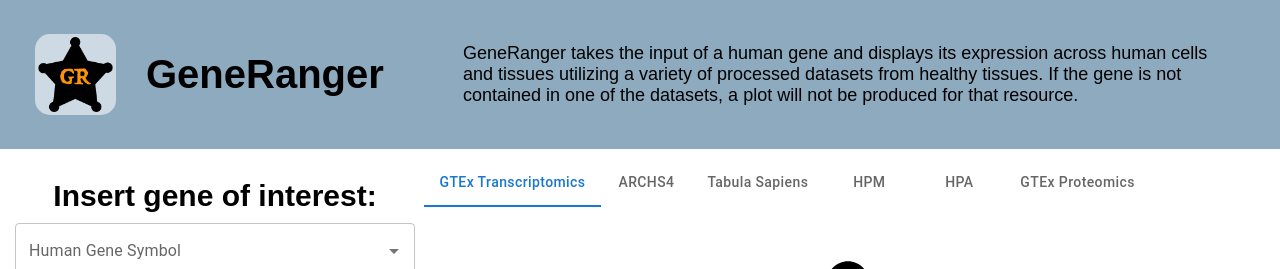
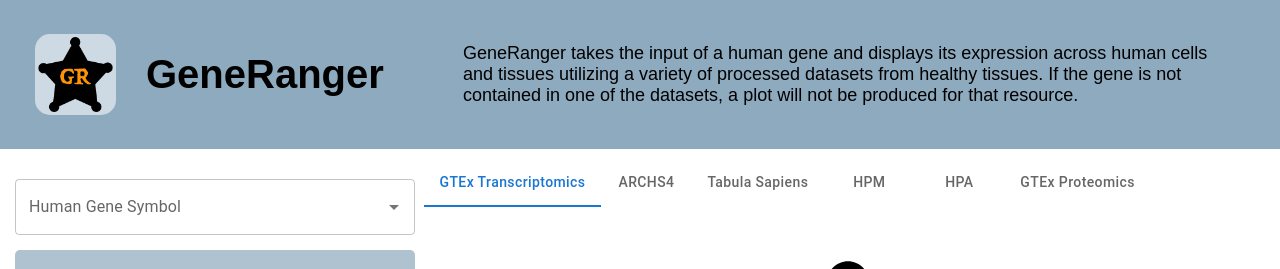
Before and after one commit to MaayanLab/GeneRanger, a Next.js app: page / in a window 1280 px wide. Shown: the top 269 px of the page. Built offline with nearby package versions, Linux system fonts and the light colour scheme; no server answers; the database is empty.

Commit message:
removed stickyness of sidebar

```diff
--- a/pages/gene/[gene].js
+++ b/pages/gene/[gene].js
@@ -542,7 +542,7 @@ export default function Dashboard(props) {
 
                     <div className={styles.dbGroup}>
                         <div style={{marginBottom: '15px'}}>
-                            <h2 style={{marginTop: '0px', marginBottom: '10px'}}>Insert gene of interest:</h2>
+                            {/* <h2 style={{marginTop: '0px', marginBottom: '10px'}}>Insert gene of interest:</h2> */}
                             <Autocomplete
                                 disablePortal
                                 options={ genes }
--- a/pages/index.js
+++ b/pages/index.js
@@ -523,7 +523,7 @@ export default function Dashboard(props) {
 
                     <div className={styles.dbGroup}>
                         <div style={{marginBottom: '15px'}}>
-                            <h2 style={{marginTop: '0px', marginBottom: '10px'}}>Insert gene of interest:</h2>
+                            {/* <h2 style={{marginTop: '0px', marginBottom: '10px'}}>Insert gene of interest:</h2> */}
                             <Autocomplete
                                 disablePortal
                                 options={ genes }
--- a/styles/Main.module.css
+++ b/styles/Main.module.css
@@ -11,8 +11,8 @@
   height: 100%;
   text-align: center;
   /* background-color: #90acd0; */
-  position: sticky;
-  top: 0;
+  /* position: sticky;
+  top: 0; */
   /* margin-top: 50px; */
   padding-top: 30px;
   padding-left: 15px;
```
